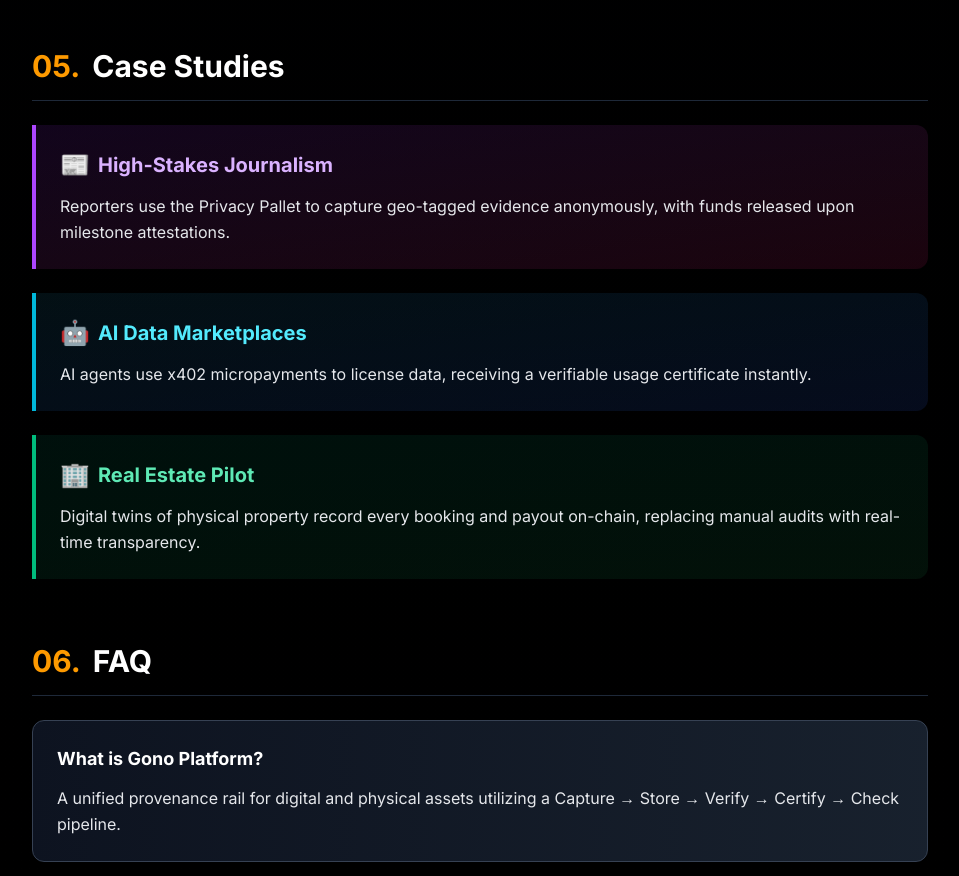
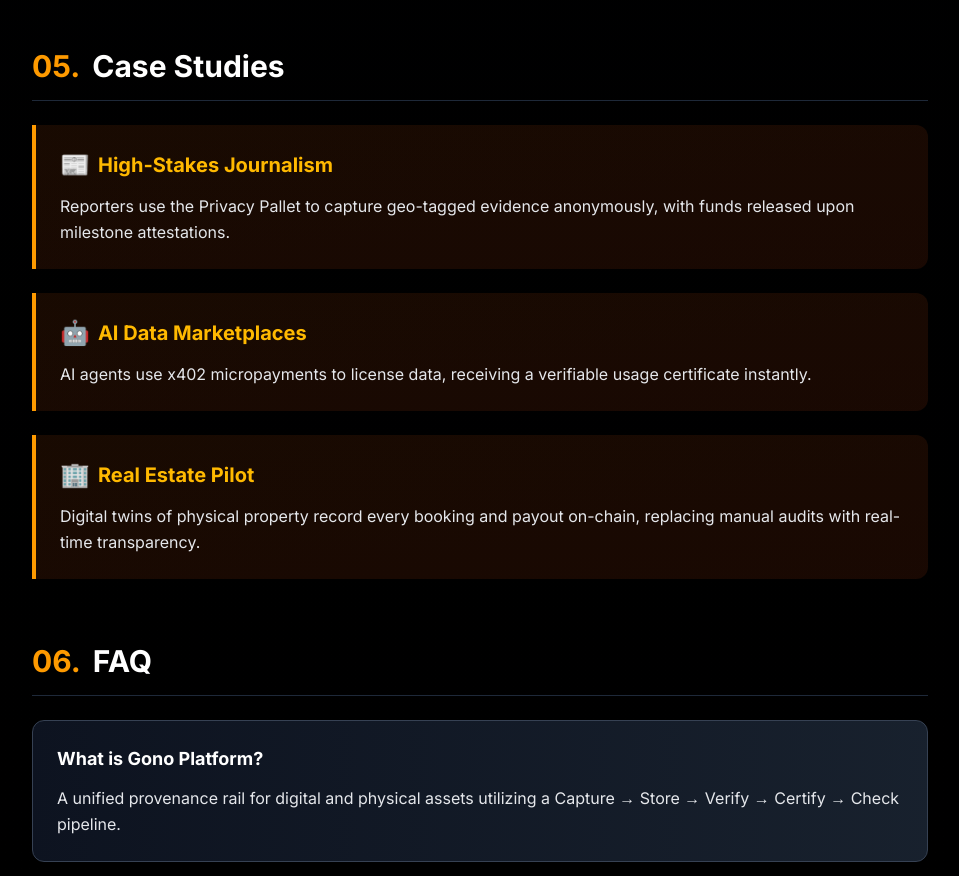
Before and after one commit to Meherajs/gono-protocol-website, a Next.js app in the folder frontend/: page /whitepaper in a window 1280 px wide. Shown: the part 3260-4136 px from the top of the page, without its empty margins (312-1271 px from the left). Built offline with nearby package versions, Linux system fonts and the light colour scheme; no server answers.

Commit message:
Update Case Studies section colors to amber theme
- Change all three case study boxes from purple/cyan/emerald to amber/orange
- Maintain consistency with the rest of the whitepaper design
- Update borders, backgrounds, text colors, and hover effects to amber-500

```diff
--- a/frontend/app/whitepaper/page.tsx
+++ b/frontend/app/whitepaper/page.tsx
@@ -251,20 +251,20 @@
                                 <span className="text-amber-500">05.</span> Case Studies
                             </h2>
                             <div className="space-y-6">
-                                <div className="bg-gradient-to-br from-purple-900/20 to-pink-900/20 border-l-4 border-purple-500 rounded-r-xl p-6 hover:shadow-lg hover:shadow-purple-500/20 transition-all">
-                                    <h4 className="text-xl font-bold text-purple-300 mb-3 flex items-center gap-2">
+                                <div className="bg-gradient-to-br from-amber-900/20 to-orange-900/20 border-l-4 border-amber-500 rounded-r-xl p-6 hover:shadow-lg hover:shadow-amber-500/20 transition-all">
+                                    <h4 className="text-xl font-bold text-amber-400 mb-3 flex items-center gap-2">
                                         <span className="text-2xl">📰</span> High-Stakes Journalism
                                     </h4>
                                     <p className="text-gray-200 leading-relaxed">Reporters use the Privacy Pallet to capture geo-tagged evidence anonymously, with funds released upon milestone attestations.</p>
                                 </div>
-                                <div className="bg-gradient-to-br from-cyan-900/20 to-blue-900/20 border-l-4 border-cyan-500 rounded-r-xl p-6 hover:shadow-lg hover:shadow-cyan-500/20 transition-all">
-                                    <h4 className="text-xl font-bold text-cyan-300 mb-3 flex items-center gap-2">
+                                <div className="bg-gradient-to-br from-amber-900/20 to-orange-900/20 border-l-4 border-amber-500 rounded-r-xl p-6 hover:shadow-lg hover:shadow-amber-500/20 transition-all">
+                                    <h4 className="text-xl font-bold text-amber-400 mb-3 flex items-center gap-2">
                                         <span className="text-2xl">🤖</span> AI Data Marketplaces
                                     </h4>
                                     <p className="text-gray-200 leading-relaxed">AI agents use x402 micropayments to license data, receiving a verifiable usage certificate instantly.</p>
                                 </div>
-                                <div className="bg-gradient-to-br from-emerald-900/20 to-green-900/20 border-l-4 border-emerald-500 rounded-r-xl p-6 hover:shadow-lg hover:shadow-emerald-500/20 transition-all">
-                                    <h4 className="text-xl font-bold text-emerald-300 mb-3 flex items-center gap-2">
+                                <div className="bg-gradient-to-br from-amber-900/20 to-orange-900/20 border-l-4 border-amber-500 rounded-r-xl p-6 hover:shadow-lg hover:shadow-amber-500/20 transition-all">
+                                    <h4 className="text-xl font-bold text-amber-400 mb-3 flex items-center gap-2">
                                         <span className="text-2xl">🏢</span> Real Estate Pilot
                                     </h4>
                                     <p className="text-gray-200 leading-relaxed">Digital twins of physical property record every booking and payout on-chain, replacing manual audits with real-time transparency.</p>
```
